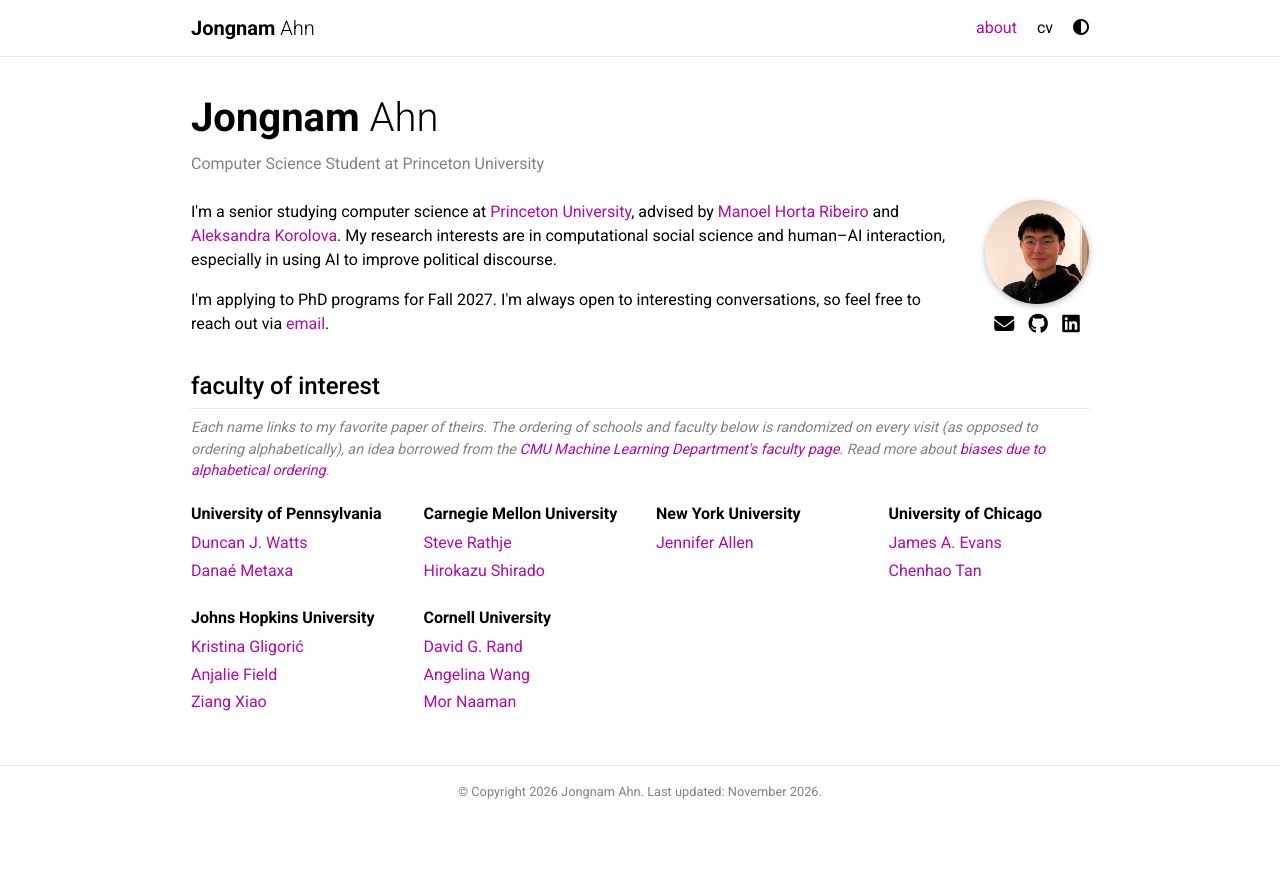
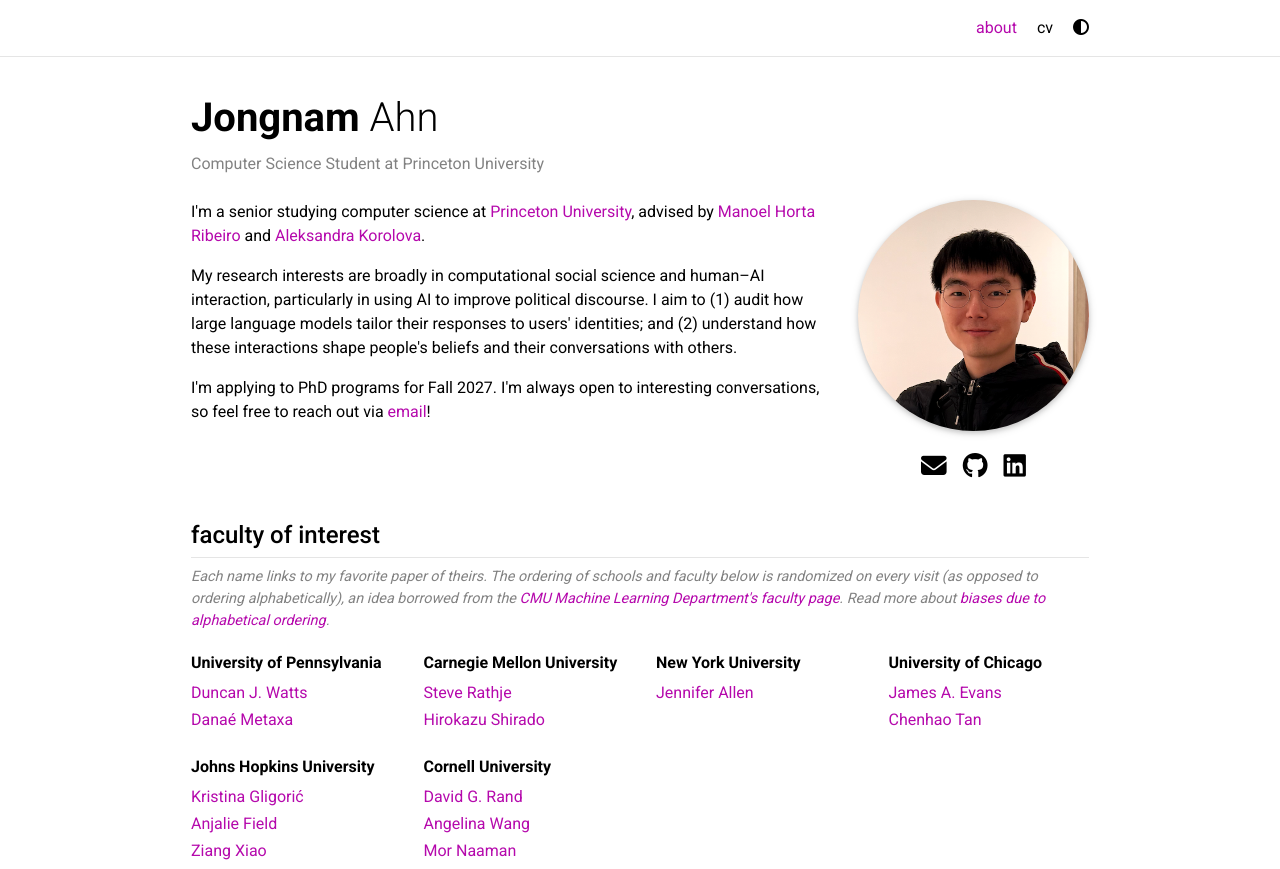
Before and after one commit to jong-nam-ahn/jong-nam-ahn.github.io, a plain HTML site: page index.html in a window 1280 px wide. Shown: the top 869 px of the page. Before the commit the page ends 833 px from the top, so only its background shows below. Drawn offline with Linux system fonts and the light colour scheme.

Commit message:
Update research interests, restore photo size, remove name from nav
Co-Authored-By: Claude Opus 5.5 <noreply@anthropic.com>

```diff
--- a/index.html
+++ b/index.html
@@ -101,7 +101,7 @@
       nav .container {
         display: flex;
         align-items: center;
-        justify-content: space-between;
+        justify-content: flex-end;
         height: 56px;
       }
       .nav-name {
@@ -157,11 +157,10 @@
         color: var(--muted);
       }
 
-      /* intro text + profile photo/icons side by side.
-         The photo is sized by JS so the icon row lines up with the last line of text. */
+      /* intro text + profile photo/icons side by side (Hayoung-style) */
       .intro-row {
         display: flex;
-        align-items: flex-end;
+        align-items: flex-start;
         gap: 1.5rem;
       }
       .intro {
@@ -173,12 +172,14 @@
       }
       .profile {
         flex: none;
+        width: 30%;
+        max-width: 231px;
         display: flex;
         flex-direction: column;
         align-items: center;
       }
       .profile .photo {
-        width: 120px;
+        width: 100%;
         aspect-ratio: 1 / 1;
         border-radius: 50%;
         object-fit: cover;
@@ -189,12 +190,11 @@
           0 2px 10px 0 rgba(0, 0, 0, 0.12);
       }
       .contact-icons {
-        margin-top: 0.5rem;
+        margin-top: 1rem;
         display: flex;
         justify-content: center;
-        gap: 0.9rem;
-        font-size: 1.25rem;
-        line-height: 1.5rem; /* same as one line of body text */
+        gap: 1rem;
+        font-size: 1.6rem;
       }
       .contact-icons a {
         color: var(--text);
@@ -271,8 +271,9 @@
           flex-direction: column-reverse;
           align-items: center;
         }
-        .profile .photo {
-          width: 180px;
+        .profile {
+          width: 60%;
+          max-width: 220px;
         }
         .post-header h1 {
           font-size: 2rem;
@@ -290,7 +291,6 @@
   <body>
     <nav>
       <div class="container">
-        <a class="nav-name" href="./"><b>Jongnam</b> Ahn</a>
         <div class="nav-right">
           <a class="active" href="./">about</a>
           <a href="assets/img/cv.pdf" target="_blank" rel="noopener">cv</a>
@@ -327,14 +327,20 @@
             and
             <a href="https://www.korolova.com/" target="_blank" rel="noopener"
               >Aleksandra Korolova</a
-            >. My research interests are in computational social science and
-            human–AI interaction, especially in using AI to improve political
-            discourse.
+            >.
+          </p>
+          <p>
+            My research interests are broadly in computational social science
+            and human–AI interaction, particularly in using AI to improve
+            political discourse. I aim to (1) audit how large language models
+            tailor their responses to users' identities; and (2) understand how
+            these interactions shape people's beliefs and their conversations
+            with others.
           </p>
           <p>
             I'm applying to PhD programs for Fall 2027. I'm always open to
             interesting conversations, so feel free to reach out via
-            <a href="mailto:ja3436@princeton.edu">email</a>.
+            <a href="mailto:ja3436@princeton.edu">email</a>!
           </p>
         </div>
 
@@ -549,25 +555,6 @@
     <script>
       document.getElementById("year").textContent = new Date().getFullYear();
 
-      // Size the photo so photo + icons are exactly as tall as the intro text,
-      // putting the icon row on the same line as the last line of text.
-      function fitPhoto() {
-        const intro = document.querySelector(".intro");
-        const photo = document.querySelector(".profile .photo");
-        const icons = document.querySelector(".contact-icons");
-        if (window.innerWidth <= 576) {
-          photo.style.width = "";
-          return;
-        }
-        const iconsH =
-          icons.offsetHeight + parseFloat(getComputedStyle(icons).marginTop);
-        const size = Math.max(72, Math.min(231, intro.offsetHeight - iconsH));
-        photo.style.width = size + "px";
-      }
-      fitPhoto();
-      window.addEventListener("resize", fitPhoto);
-      if (document.fonts) document.fonts.ready.then(fitPhoto);
-
       // Randomize schools and the faculty within each school (Fisher–Yates)
       document.querySelectorAll("[data-shuffle]").forEach((list) => {
         const items = Array.from(list.children);
```
